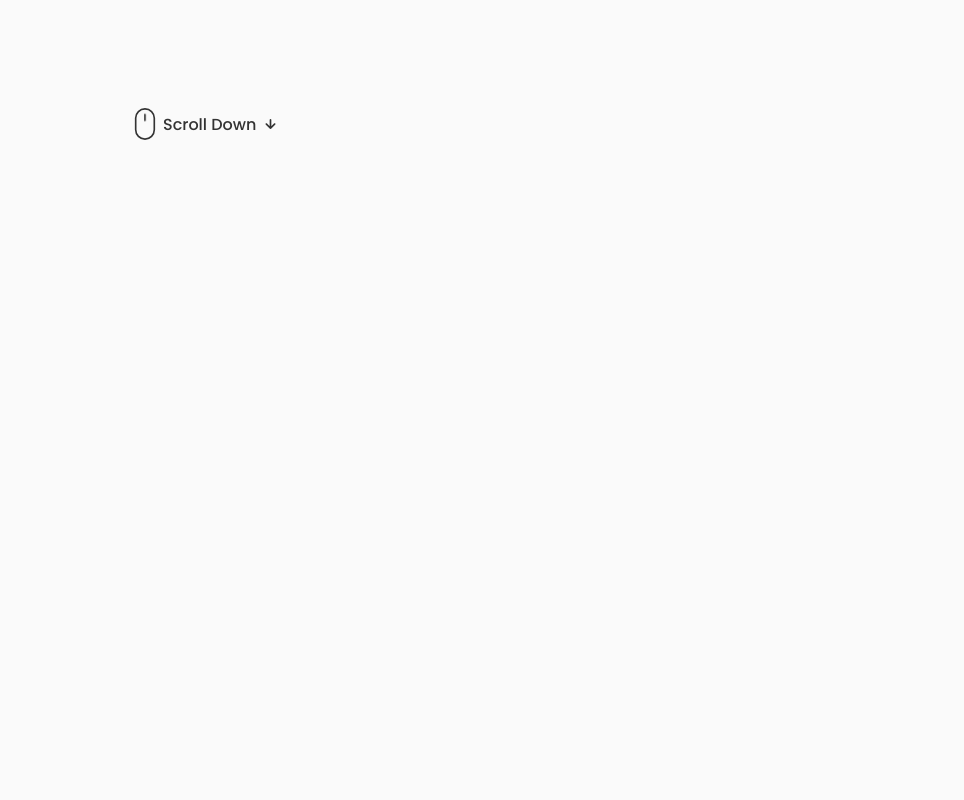
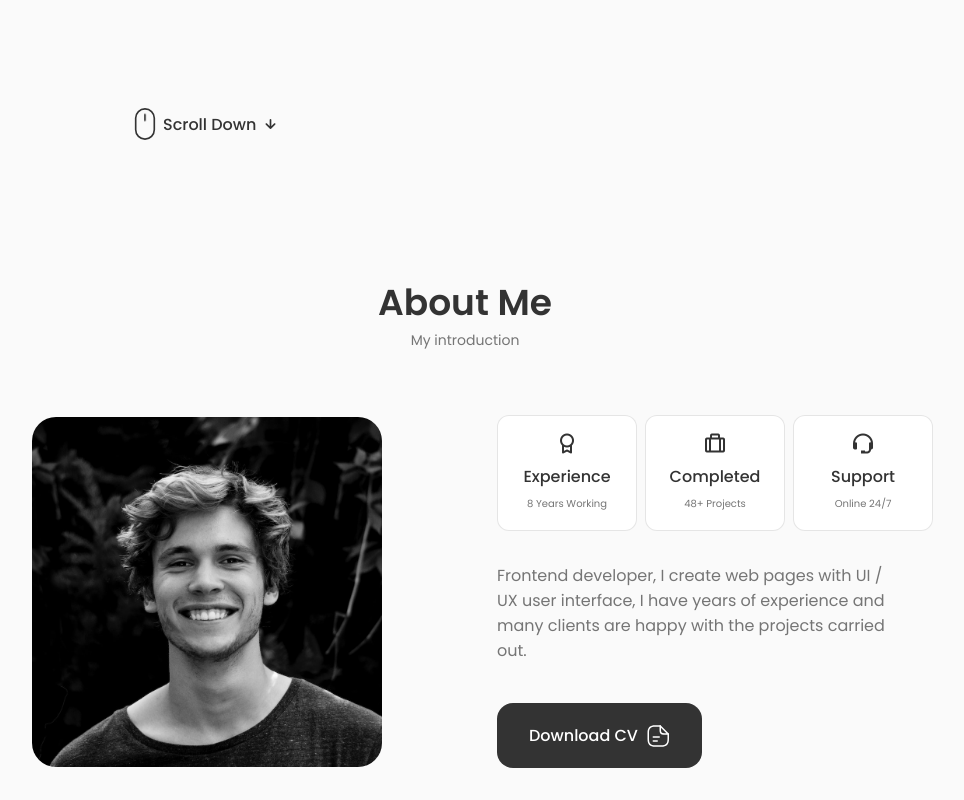
Before and after one commit to smit-18/react-portfolio-website, a React (Create React App) app: page / in a window 1280 px wide. Shown: the part 488-1288 px from the top of the page, without its empty margins (175-1139 px from the left). Before the commit the page ends 800 px from the top, so only its background shows below. Built offline with nearby package versions, Linux system fonts and the light colour scheme.

Commit message:
added about section and its styling

```diff
--- a/src/App.js
+++ b/src/App.js
@@ -2,6 +2,7 @@
 import "./App.css";
 import Header from "./components/header/Header";
 import Home from "./components/home/Home";
+import About from "./components/about/About";
 
 function App() {
   return (
@@ -9,6 +10,7 @@
       <Header />
       <main className="main">
         <Home />
+        <About />
       </main>
     </>
   );
--- /dev/null
+++ b/src/components/about/About.jsx
@@ -0,0 +1,63 @@
+import React from "react";
+import "./about.css";
+import AboutImg from "../../assets/about.jpg";
+import CV from "../../assets/John-Cv.pdf";
+import Info from "./Info.jsx";
+
+const About = () => {
+  return (
+    <section className="about section" id="about">
+      <h2 className="section__title">About Me</h2>
+      <span className="section__subtitle">My introduction</span>
+
+      <div className="about__container container grid">
+        <img
+          src={AboutImg}
+          alt="Smit Vekaria's Headshot"
+          className="about__img"
+        />
+
+        <div className="about__data">
+          <Info />
+
+          <p className="about__description">
+            Frontend developer, I create web pages with UI / UX user interface,
+            I have years of experience and many clients are happy with the
+            projects carried out.
+          </p>
+
+          <a download="" href={CV} className="button button--flex">
+            Download CV
+            <svg
+              className="button__icon"
+              xmlns="http://www.w3.org/2000/svg"
+              width="24"
+              height="24"
+              viewBox="0 0 24 24"
+              fill="none"
+            >
+              <path
+                d="M15.25 22.7502H9.25C3.82 22.7502 1.5 20.4302 1.5 15.0002V9.00024C1.5 3.57024 3.82 1.25024 9.25 1.25024H14.25C14.66 1.25024 15 1.59024 15 2.00024C15 2.41024 14.66 2.75024 14.25 2.75024H9.25C4.64 2.75024 3 4.39024 3 9.00024V15.0002C3 19.6102 4.64 21.2502 9.25 21.2502H15.25C19.86 21.2502 21.5 19.6102 21.5 15.0002V10.0002C21.5 9.59024 21.84 9.25024 22.25 9.25024C22.66 9.25024 23 9.59024 23 10.0002V15.0002C23 20.4302 20.68 22.7502 15.25 22.7502Z"
+                fill="var(--container-color)"
+              ></path>
+              <path
+                d="M22.25 10.7502H18.25C14.83 10.7502 13.5 9.42023 13.5 6.00023V2.00023C13.5 1.70023 13.68 1.42023 13.96 1.31023C14.24 1.19023 14.56 1.26023 14.78 1.47023L22.78 9.47023C22.99 9.68023 23.06 10.0102 22.94 10.2902C22.82 10.5702 22.55 10.7502 22.25 10.7502ZM15 3.81023V6.00023C15 8.58023 15.67 9.25023 18.25 9.25023H20.44L15 3.81023Z"
+                fill="var(--container-color)"
+              ></path>
+              <path
+                d="M13.25 13.7502H7.25C6.84 13.7502 6.5 13.4102 6.5 13.0002C6.5 12.5902 6.84 12.2502 7.25 12.2502H13.25C13.66 12.2502 14 12.5902 14 13.0002C14 13.4102 13.66 13.7502 13.25 13.7502Z"
+                fill="var(--container-color)"
+              ></path>
+              <path
+                d="M11.25 17.7502H7.25C6.84 17.7502 6.5 17.4102 6.5 17.0002C6.5 16.5902 6.84 16.2502 7.25 16.2502H11.25C11.66 16.2502 12 16.5902 12 17.0002C12 17.4102 11.66 17.7502 11.25 17.7502Z"
+                fill="var(--container-color)"
+              ></path>
+            </svg>
+          </a>
+        </div>
+      </div>
+    </section>
+  );
+};
+
+export default About;
--- /dev/null
+++ b/src/components/about/Info.jsx
@@ -0,0 +1,27 @@
+import React from "react";
+
+const Info = () => {
+  return (
+    <div className="about__info grid">
+      <div className="about__box">
+        <i className="bx bx-award about__icon"></i>
+        <h3 className="about__title">Experience</h3>
+        <span className="about__subtitle">8 Years Working</span>
+      </div>
+
+      <div className="about__box">
+        <i className="bx bx-briefcase-alt about__icon"></i>
+        <h3 className="about__title">Completed</h3>
+        <span className="about__subtitle">48+ Projects</span>
+      </div>
+
+      <div className="about__box">
+        <i className="bx bx-support about__icon"></i>
+        <h3 className="about__title">Support</h3>
+        <span className="about__subtitle">Online 24/7</span>
+      </div>
+    </div>
+  );
+};
+
+export default Info;
--- /dev/null
+++ b/src/components/about/about.css
@@ -0,0 +1,93 @@
+.about__container {
+  grid-template-columns: repeat(2, 1fr);
+  align-items: center;
+  column-gap: 4rem;
+}
+
+.about__img {
+  width: 350px;
+  border-radius: 1.5rem;
+  justify-self: center;
+}
+
+.about__info {
+  grid-template-columns: repeat(3, 140px);
+  gap: 0.5rem;
+  margin-bottom: var(--mb-2);
+}
+
+.about__box {
+  background-color: var(--container-color);
+  border: 1px solid rgba(0, 0, 0, 0.1);
+  border-radius: 0.75rem;
+  text-align: center;
+  padding: 1rem 1.25rem;
+}
+
+.about__icon {
+  font-size: 1.5rem;
+  color: var(--title-color);
+  margin-bottom: var(--mb-0-5);
+}
+
+.about__title {
+  font-size: var(--small-font-sizze);
+  font-weight: var(--font-medium);
+}
+
+.about__subtitle {
+  font-size: var(--tiny-font-size);
+}
+
+.about__description {
+  padding: 0 4rem 0 0;
+  margin-bottom: var(--mb-2-5);
+}
+
+/*=============== BREAKPOINTS ===============*/
+/* For large devices */
+@media screen and (max-width: 992px) {
+  .about__container {
+    grid-template-columns: 1fr;
+    row-gap: 2.5rem;
+  }
+
+  .about__img {
+    width: 220px;
+  }
+
+  .about__box {
+    padding: 0.75rem 0.5rem;
+  }
+
+  .about__data {
+    text-align: center;
+  }
+
+  .about__info {
+    justify-content: center;
+  }
+
+  .about__description {
+    padding: 0 5rem;
+    margin-bottom: 2rem;
+  }
+}
+
+/* For medium devices */
+@media screen and (max-width: 576px) {
+  .about__info {
+    grid-template-columns: repeat(3, 1fr);
+  }
+
+  .about__description {
+    padding: 0;
+  }
+}
+
+/* For small devices */
+@media screen and (max-width: 350px) {
+    .about__info {
+        grid-template-columns: repeat(2, 1fr);
+    }
+}
```
